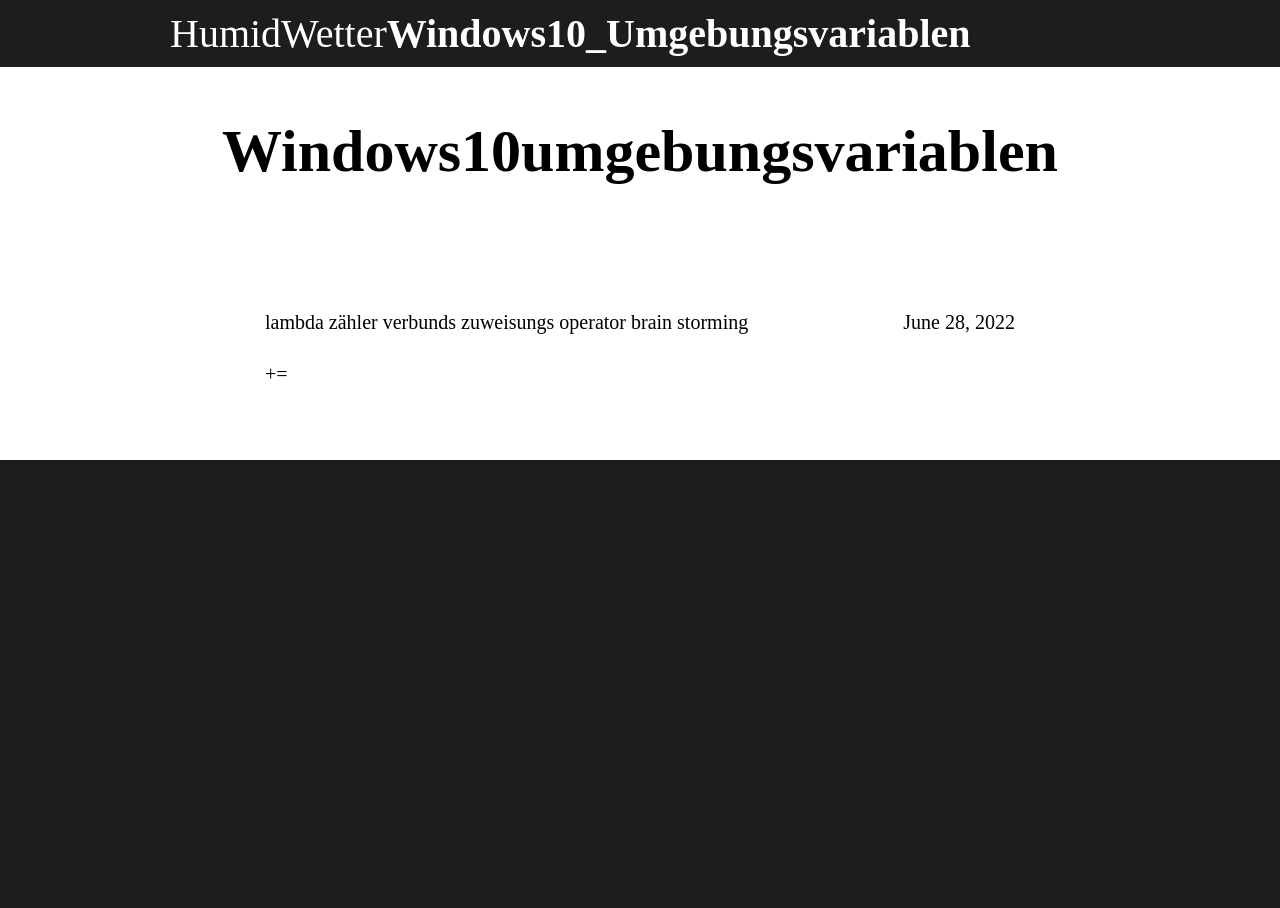
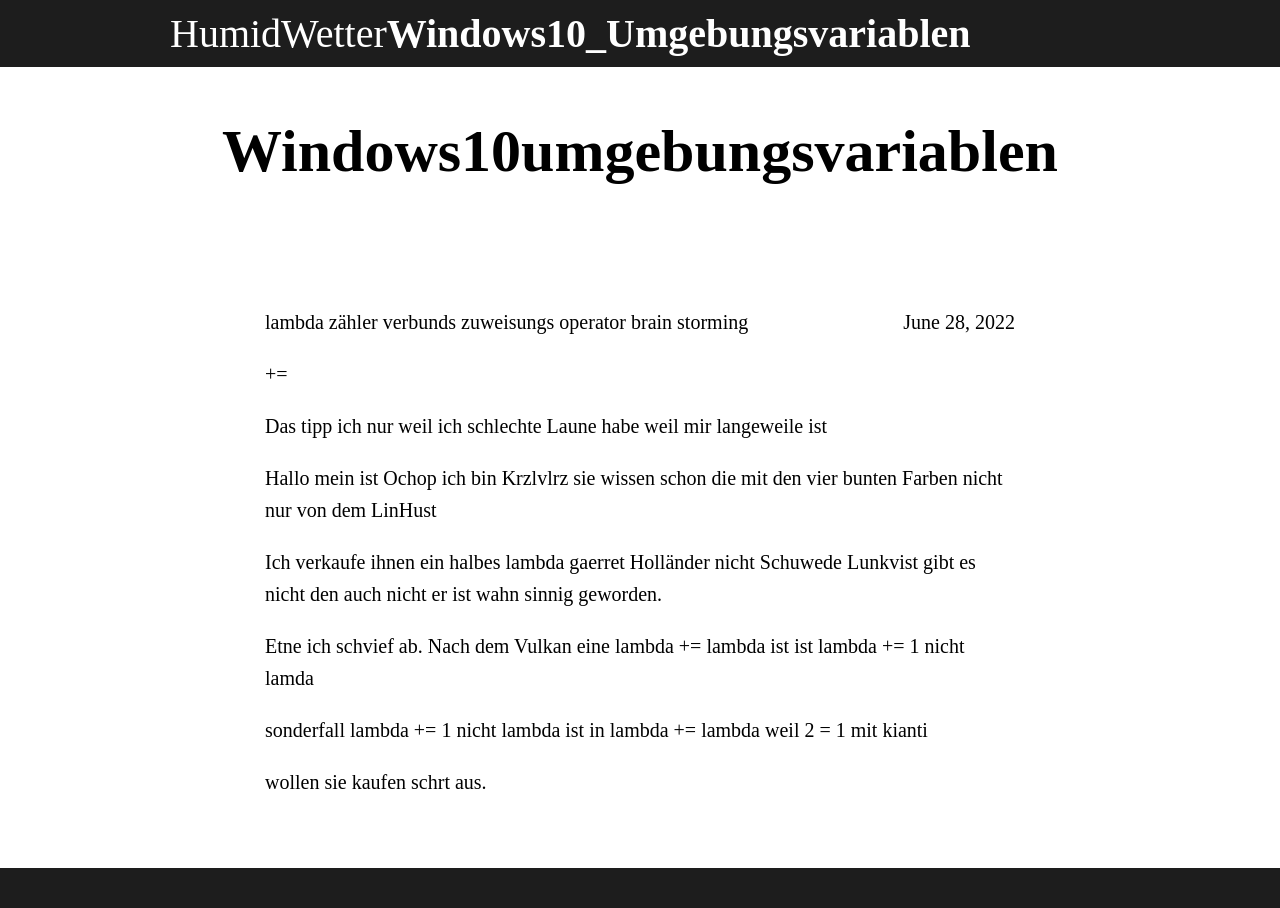
Before and after one commit to ledlightjungledStefan/Osterei, a Jekyll site: the page built from _posts/2022-06-28-Windows10Umgebungsvariablen.markdown, in a window 1280 px wide. Built offline with Jekyll 4.4.1, drawn with Linux system fonts in a browser that asks for light colours; some web fonts are replaced.

Commit message:
Update 2022-06-28-Windows10Umgebungsvariablen.markdown

```diff
--- a/_posts/2022-06-28-Windows10Umgebungsvariablen.markdown
+++ b/_posts/2022-06-28-Windows10Umgebungsvariablen.markdown
@@ -9,3 +9,17 @@
 lambda zähler verbunds zuweisungs operator brain storming
 
 +=
+
+Das tipp ich nur weil ich schlechte Laune habe weil mir langeweile ist
+
+Hallo mein ist Ochop ich bin Krzlvlrz sie wissen schon die mit den vier bunten Farben
+nicht nur von dem LinHust
+
+Ich verkaufe ihnen ein halbes lambda gaerret Holländer nicht Schuwede Lunkvist gibt es nicht
+den auch nicht er ist wahn sinnig geworden.
+
+Etne ich schvief ab. Nach dem Vulkan eine lambda += lambda ist ist lambda += 1 nicht lamda
+
+sonderfall lambda += 1 nicht lambda ist in lambda += lambda weil 2 = 1 mit kianti
+
+wollen sie kaufen schrt aus.
```
